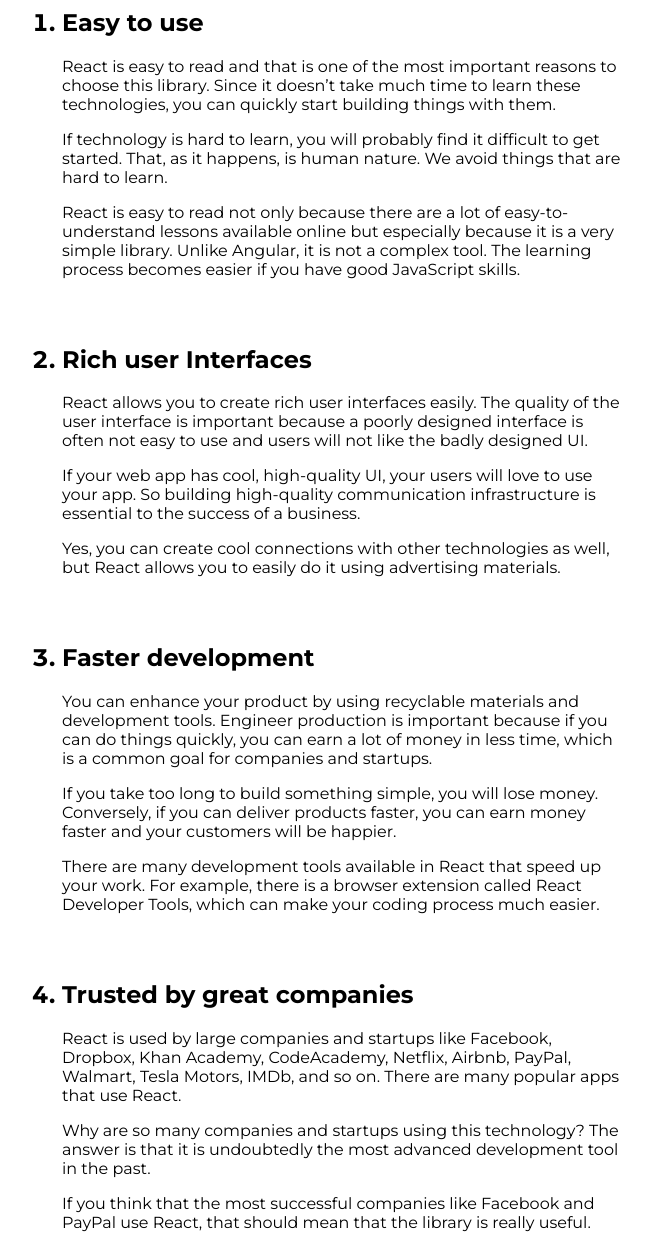
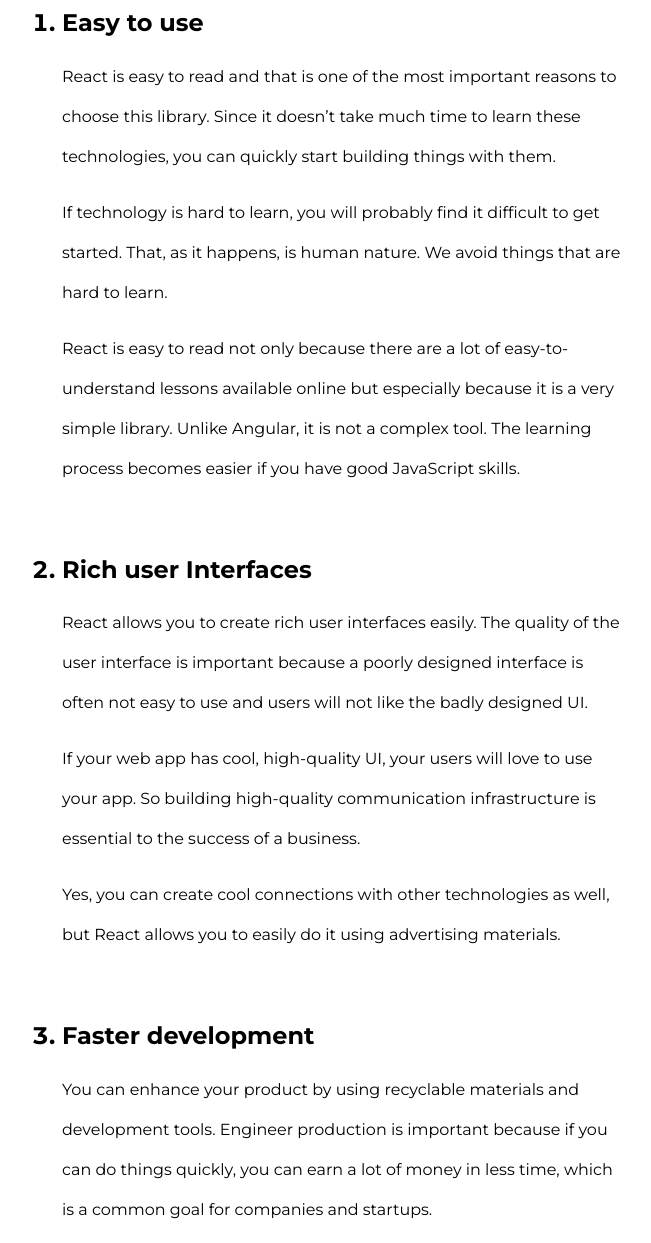
Before and after one commit to vjcoder20/Learn-CSS, a plain HTML site: page blog1.html in a window 1280 px wide. Shown: the part 420-1663 px from the top of the page, without its empty margins (318-969 px from the left). Drawn offline with Linux system fonts and the light colour scheme.

Commit message:
update:line spacing

```diff
--- a/blog1.html
+++ b/blog1.html
@@ -19,49 +19,49 @@
       </header>
       <ol>
         <h2><li style ="font-weight: bold;">Easy to use</li></h2>
-        <p>
+        <p class = "big">
             React is easy to read and that is one of the most important reasons to choose this library. Since it doesn’t take much time to learn these technologies, you can quickly start building things with them.
         </p>
 
-<p>If technology is hard to learn, you will probably find it difficult to get started. That, as it happens, is human nature. We avoid things that are hard to learn.</p>
+<p class = "big">If technology is hard to learn, you will probably find it difficult to get started. That, as it happens, is human nature. We avoid things that are hard to learn.</p>
 
-<p>React is easy to read not only because there are a lot of easy-to-understand lessons available online but especially because it is a very simple library. Unlike Angular, it is not a complex tool. The learning process becomes easier if you have good JavaScript skills.</p>
+<p class = "big">React is easy to read not only because there are a lot of easy-to-understand lessons available online but especially because it is a very simple library. Unlike Angular, it is not a complex tool. The learning process becomes easier if you have good JavaScript skills.</p>
 <div class = "marge"></div>
 <h2><li style="font-weight: bold;">Rich user Interfaces</li></h2>
-<p>
+<p class = "big">
     React allows you to create rich user interfaces easily. The quality of the user interface is important because a poorly designed interface is often not easy to use and users will not like the badly designed UI.
 </p>
-<p>
+<p class = "big">
     If your web app has cool, high-quality UI, your users will love to use your app. So building high-quality communication infrastructure is essential to the success of a business.
 </p>
-<p>
+<p class = "big">
     Yes, you can create cool connections with other technologies as well, but React allows you to easily do it using advertising materials.
 </p>
 <div class = "marge"></div>
 <h2><li style="font-weight: bold;">Faster development</li></h2>
-<p>
+<p class = "big">
     You can enhance your product by using recyclable materials and development tools. Engineer production is important because if you can do things quickly, you can earn a lot of money in less time, which is a common goal for companies and startups.
 </p>
-<p>
+<p class = "big">
     If you take too long to build something simple, you will lose money. Conversely, if you can deliver products faster, you can earn money faster and your customers will be happier.
 </p>
-<p>
+<p class = "big">
     There are many development tools available in React that speed up your work. For example, there is a browser extension called React Developer Tools, which can make your coding process much easier.
 </p>
 <div class = "marge"></div>
 <h2><li style="font-weight: bold;">Trusted by great companies</li></h2>
-<p>
+<p class = "big">
     React is used by large companies and startups like Facebook, Dropbox, Khan Academy, CodeAcademy, Netflix, Airbnb, PayPal, Walmart, Tesla Motors, IMDb, and so on. There are many popular apps that use React.
 </p>
-<p>
+<p class = "big">
     Why are so many companies and startups using this technology? The answer is that it is undoubtedly the most advanced development tool in the past.
 </p>
-<p>
+<p class = "big">
     If you think that the most successful companies like Facebook and PayPal use React, that should mean that the library is really useful.
 </p>
 <div class = "marge"></div>
 <h2><li style="font-weight: bold;">Strong community support</li></h2>
-<p>
+<p class = "big">
     One of the main reasons why you should choose React with advance development is that it has strong community support. A large community of developers is making React better as an open source library and codes from around the world help people learn technology in a variety of ways.
 </p>
       </ol>
--- a/style.css
+++ b/style.css
@@ -117,3 +117,6 @@
 .marge{
     padding:15px 0px;
 }
+p.big{
+    line-height: 2.5 ;
+}
```
Also changed, not shown: blogs.html (+1 -1 lines), index.html (+3 -3 lines), live/components.html (+4 -4 lines).
